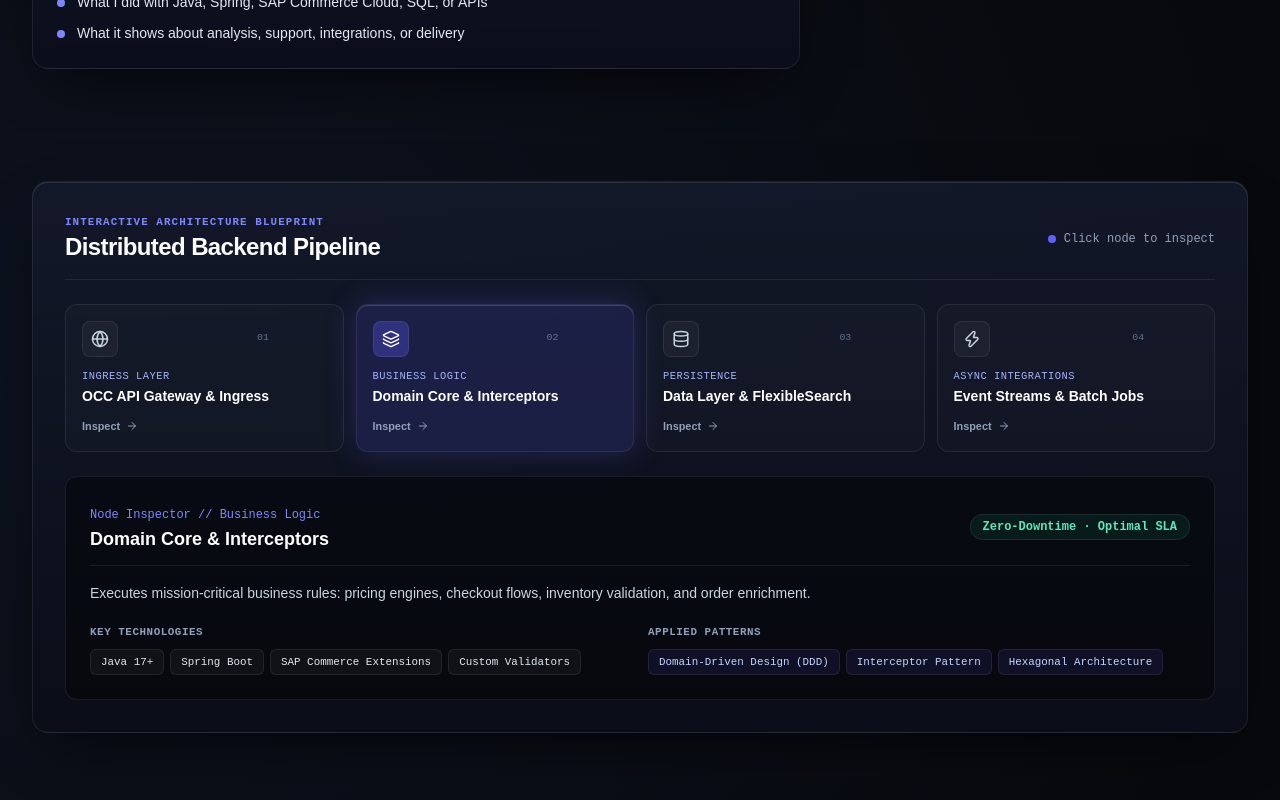
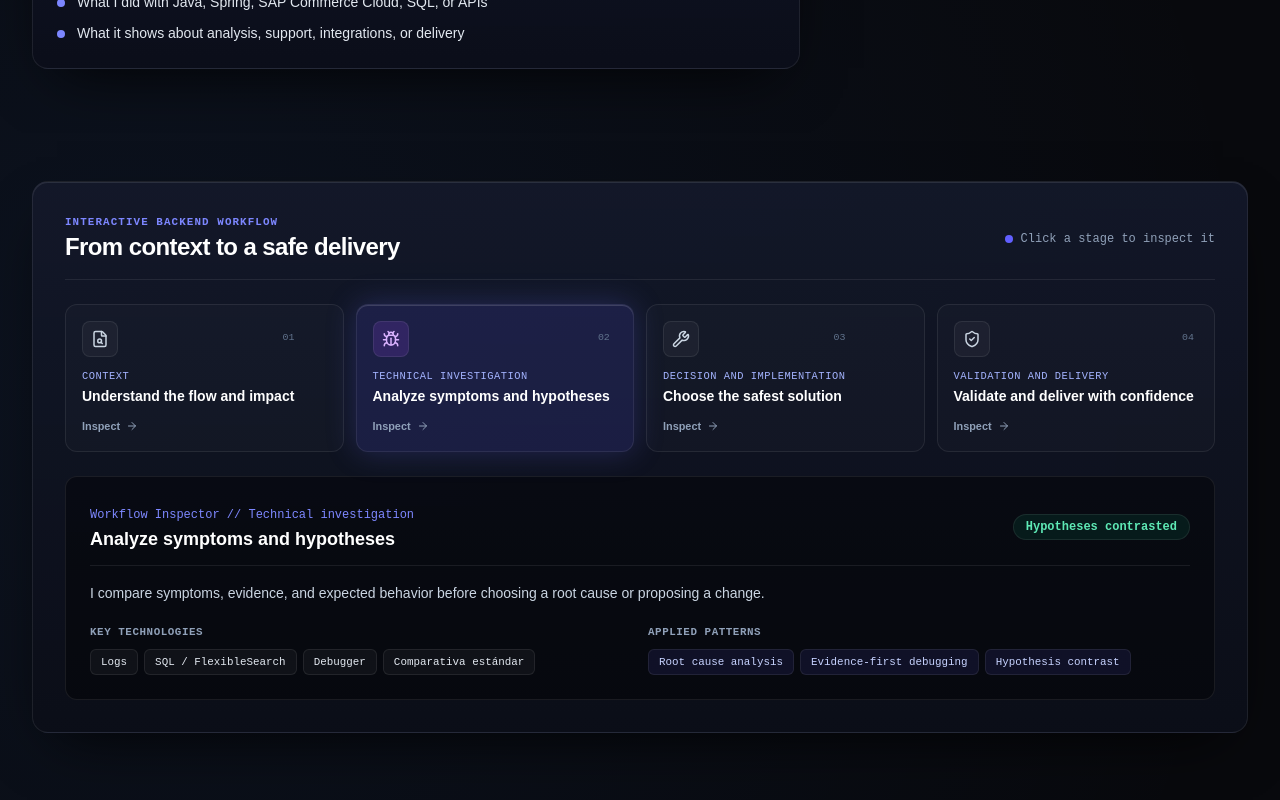
Before and after one commit to javisl99/portfolio, a Next.js app: page /en/projects in a window 1280 px wide. Shown: the part 630-1430 px from the top of the page. Built offline with nearby package versions, Linux system fonts and the light colour scheme.

Commit message:
refactor: align workflow diagram with backend method

```diff
--- a/components/ui/architecture-flow-diagram.tsx
+++ b/components/ui/architecture-flow-diagram.tsx
@@ -1,7 +1,7 @@
 "use client";
 
 import { useState } from "react";
-import { ArrowRight, CheckCircle2, Cpu, Database, Globe, Layers, Radio, ShieldCheck, Zap } from "lucide-react";
+import { ArrowRight, Bug, FileSearch, ShieldCheck, Wrench } from "lucide-react";
 import { cn } from "@/lib/utils";
 import type { Locale } from "@/lib/i18n";
 
@@ -14,70 +14,75 @@ interface ArchNode {
   id: string;
   name: { es: string; en: string };
   category: { es: string; en: string };
-  icon: typeof Globe;
+  icon: typeof FileSearch;
   tech: string[];
   patterns: string[];
   description: { es: string; en: string };
   metrics: { es: string; en: string };
+  accent: string;
 }
 
 const archNodes: ArchNode[] = [
   {
-    id: "gateway",
-    name: { es: "OCC API Gateway & Ingress", en: "OCC API Gateway & Ingress" },
-    category: { es: "Capa de Entrada", en: "Ingress Layer" },
-    icon: Globe,
-    tech: ["Spring Security", "OAuth2 / JWT", "Rate Limiting", "OCC REST"],
-    patterns: ["API Gateway Pattern", "Token Validation", "Reverse Proxy"],
+    id: "context",
+    name: { es: "Entender el flujo y el impacto", en: "Understand the flow and impact" },
+    category: { es: "Contexto", en: "Context" },
+    icon: FileSearch,
+    tech: ["Logs y trazas", "Reglas de negocio", "Datos afectados", "Criterios funcionales"],
+    patterns: ["Context mapping", "Impact analysis", "Functional alignment"],
     description: {
-      es: "Enruta el tráfico entrante de clientes web/móviles, valida tokens de autorización y aplica políticas de rate limiting.",
-      en: "Routes inbound traffic from web/mobile clients, verifies auth tokens, and enforces rate limiting policies.",
+      es: "Antes de tocar código, acoto el flujo, los datos afectados y el riesgo funcional para entender qué necesita realmente el sistema.",
+      en: "Before touching code, I map the flow, affected data, and functional risk to understand what the system actually needs.",
     },
-    metrics: { es: "Latencia ~12ms · 99.99% Uptime", en: "~12ms Latency · 99.99% Uptime" },
+    metrics: { es: "Contexto acotado · Riesgo visible", en: "Bounded context · Visible risk" },
+    accent: "border-sky-400/35 bg-sky-500/15 text-sky-300",
   },
   {
-    id: "core-domain",
-    name: { es: "Lógica de Dominio & Interceptors", en: "Domain Core & Interceptors" },
-    category: { es: "Lógica de Negocio", en: "Business Logic" },
-    icon: Layers,
-    tech: ["Java 17+", "Spring Boot", "SAP Commerce Extensions", "Custom Validators"],
-    patterns: ["Domain-Driven Design (DDD)", "Interceptor Pattern", "Hexagonal Architecture"],
+    id: "investigate",
+    name: { es: "Analizar síntomas e hipótesis", en: "Analyze symptoms and hypotheses" },
+    category: { es: "Investigación técnica", en: "Technical investigation" },
+    icon: Bug,
+    tech: ["Logs", "SQL / FlexibleSearch", "Debugger", "Comparativa estándar"],
+    patterns: ["Root cause analysis", "Evidence-first debugging", "Hypothesis contrast"],
     description: {
-      es: "Ejecuta las reglas de negocio críticas: cálculo de precios, motor de checkout, validaciones de stock y enriquecimiento de pedidos.",
-      en: "Executes mission-critical business rules: pricing engines, checkout flows, inventory validation, and order enrichment.",
+      es: "Comparo síntomas, evidencias y comportamiento esperado antes de elegir una causa raíz o proponer un cambio.",
+      en: "I compare symptoms, evidence, and expected behavior before choosing a root cause or proposing a change.",
     },
-    metrics: { es: "Zero-Downtime · SLA óptimo", en: "Zero-Downtime · Optimal SLA" },
+    metrics: { es: "Hipótesis contrastadas", en: "Hypotheses contrasted" },
+    accent: "border-purple-400/35 bg-purple-500/15 text-purple-300",
   },
   {
-    id: "persistence",
-    name: { es: "Capa de Datos & FlexibleSearch", en: "Data Layer & FlexibleSearch" },
-    category: { es: "Persistencia", en: "Persistence" },
-    icon: Database,
-    tech: ["Oracle DB", "FlexibleSearch", "Redis L2 Cache", "Solr Indexer"],
-    patterns: ["CQRS", "L2 Distributed Caching", "Optimistic Locking"],
+    id: "decide",
+    name: { es: "Elegir la solución más segura", en: "Choose the safest solution" },
+    category: { es: "Decisión e implementación", en: "Decision and implementation" },
+    icon: Wrench,
+    tech: ["Java", "Spring", "SAP Commerce", "APIs REST"],
+    patterns: ["Standard before customization", "Small safe changes", "Separation of concerns"],
     description: {
-      es: "Gestión de persistencia relacional optimizada con consultas SQL indexadas, caché de segundo nivel y sincronización de catálogos.",
-      en: "Optimized relational persistence with indexed SQL queries, second-level caching, and catalog synchronization.",
+      es: "Implemento el cambio con el menor acoplamiento posible, respetando el estándar y dejando una solución que el equipo pueda mantener.",
+      en: "I implement the change with as little coupling as possible, respecting the standard and leaving a maintainable solution.",
     },
-    metrics: { es: "99.4% Cache Hit · Consultas sub-5ms", en: "99.4% Cache Hit · Sub-5ms Queries" },
+    metrics: { es: "Cambio acotado · Decisión trazable", en: "Bounded change · Traceable decision" },
+    accent: "border-amber-400/35 bg-amber-500/15 text-amber-300",
   },
   {
-    id: "async-jobs",
-    name: { es: "Event Streams & Batch Jobs", en: "Event Streams & Batch Jobs" },
-    category: { es: "Integraciones Asíncronas", en: "Async Integrations" },
-    icon: Zap,
-    tech: ["CronJobs", "Spring Events", "Kafka / Webhooks", "ERP Connectors"],
-    patterns: ["Event-Driven Architecture", "Publish-Subscribe", "Idempotent Consumers"],
+    id: "validate",
+    name: { es: "Validar y entregar con confianza", en: "Validate and deliver with confidence" },
+    category: { es: "Validación y entrega", en: "Validation and delivery" },
+    icon: ShieldCheck,
+    tech: ["Pruebas locales", "QA", "Documentación", "Seguimiento"],
+    patterns: ["Regression checks", "QA handoff", "Production readiness"],
     description: {
-      es: "Procesa sincronizaciones masivas de productos, exportación de pedidos hacia ERPs y procesamiento asíncrono desacoplado.",
-      en: "Handles bulk product syncs, outbound ERP order exports, and decoupled event processing.",
+      es: "Reviso pruebas locales, edge cases e impacto antes de pasar el cambio a QA o coordinar su entrega.",
+      en: "I review local tests, edge cases, and impact before handing the change to QA or coordinating delivery.",
     },
-    metrics: { es: "Procesamiento en segundo plano tolerante a fallos", en: "Fault-tolerant background processing" },
+    metrics: { es: "Cambio validado · Entrega trazable", en: "Validated change · Traceable delivery" },
+    accent: "border-emerald-400/35 bg-emerald-500/15 text-emerald-300",
   },
 ];
 
 export function ArchitectureFlowDiagram({ locale, className }: ArchitectureFlowDiagramProps) {
-  const [selectedNodeId, setSelectedNodeId] = useState<string>("core-domain");
+  const [selectedNodeId, setSelectedNodeId] = useState<string>("investigate");
   const selectedNode = archNodes.find((n) => n.id === selectedNodeId) ?? archNodes[0];
 
   return (
@@ -91,10 +96,10 @@ export function ArchitectureFlowDiagram({ locale, className }: ArchitectureFlowD
       <div className="mb-6 flex flex-col justify-between gap-2 sm:flex-row sm:items-center border-b border-white/8 pb-4">
         <div>
           <p className="font-mono text-[0.68rem] font-bold uppercase tracking-widest text-indigo-400">
-            {locale === "es" ? "Diagrama Interactivo de Arquitectura" : "Interactive Architecture Blueprint"}
+            {locale === "es" ? "Flujo interactivo de trabajo backend" : "Interactive backend workflow"}
           </p>
           <h3 className="text-xl font-black tracking-tight text-white sm:text-2xl">
-            {locale === "es" ? "Pipeline Backend Distribuido" : "Distributed Backend Pipeline"}
+            {locale === "es" ? "Del contexto a una entrega segura" : "From context to a safe delivery"}
           </h3>
         </div>
         <div className="flex items-center gap-2">
@@ -103,7 +108,7 @@ export function ArchitectureFlowDiagram({ locale, className }: ArchitectureFlowD
             <span className="relative inline-flex h-2 w-2 rounded-full bg-indigo-500" />
           </span>
           <span className="font-mono text-xs text-slate-400">
-            {locale === "es" ? "Pulsa en un nodo para inspeccionar" : "Click node to inspect"}
+            {locale === "es" ? "Pulsa en una etapa para inspeccionarla" : "Click a stage to inspect it"}
           </span>
         </div>
       </div>
@@ -132,8 +137,8 @@ export function ArchitectureFlowDiagram({ locale, className }: ArchitectureFlowD
                     className={cn(
                       "flex h-9 w-9 items-center justify-center rounded-lg border",
                       isSelected
-                        ? "border-indigo-400/40 bg-indigo-500/30 text-white"
-                        : "border-white/10 bg-white/[0.04] text-slate-300 group-hover:text-white",
+                        ? node.accent
+                        : "border-white/10 bg-white/[0.04] text-slate-300 group-hover:border-white/20 group-hover:text-white",
                     )}
                   >
                     <Icon className="h-4.5 w-4.5" />
@@ -161,7 +166,7 @@ export function ArchitectureFlowDiagram({ locale, className }: ArchitectureFlowD
       <div className="mt-6 rounded-xl border border-white/8 bg-black/40 p-5 sm:p-6 space-y-4">
         <div className="flex flex-wrap items-center justify-between gap-3 border-b border-white/8 pb-3">
           <div>
-            <span className="font-mono text-xs text-indigo-400">Node Inspector // {selectedNode.category[locale]}</span>
+          <span className="font-mono text-xs text-indigo-400">Workflow Inspector // {selectedNode.category[locale]}</span>
             <h4 className="text-lg font-bold text-white">{selectedNode.name[locale]}</h4>
           </div>
           <span className="rounded-full border border-emerald-500/30 bg-emerald-500/10 px-3 py-1 font-mono text-xs font-semibold text-emerald-300">
```
